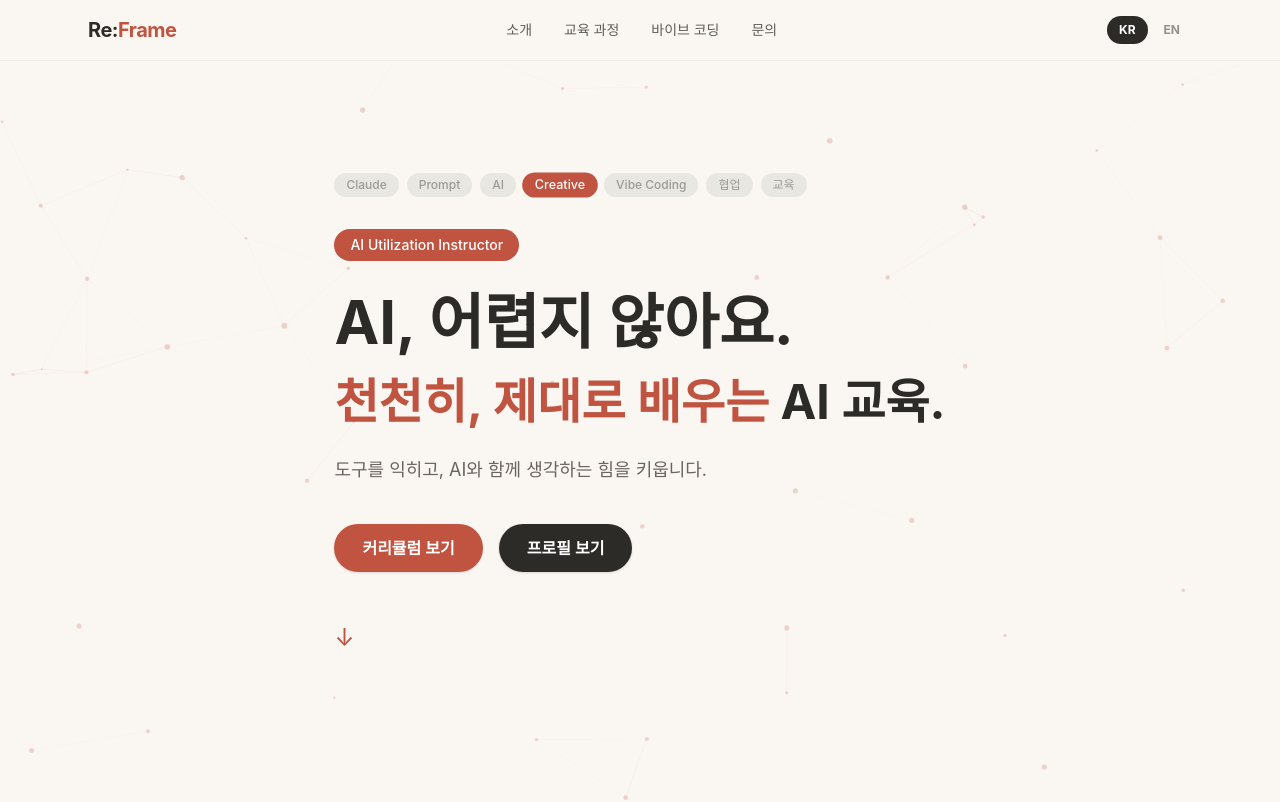
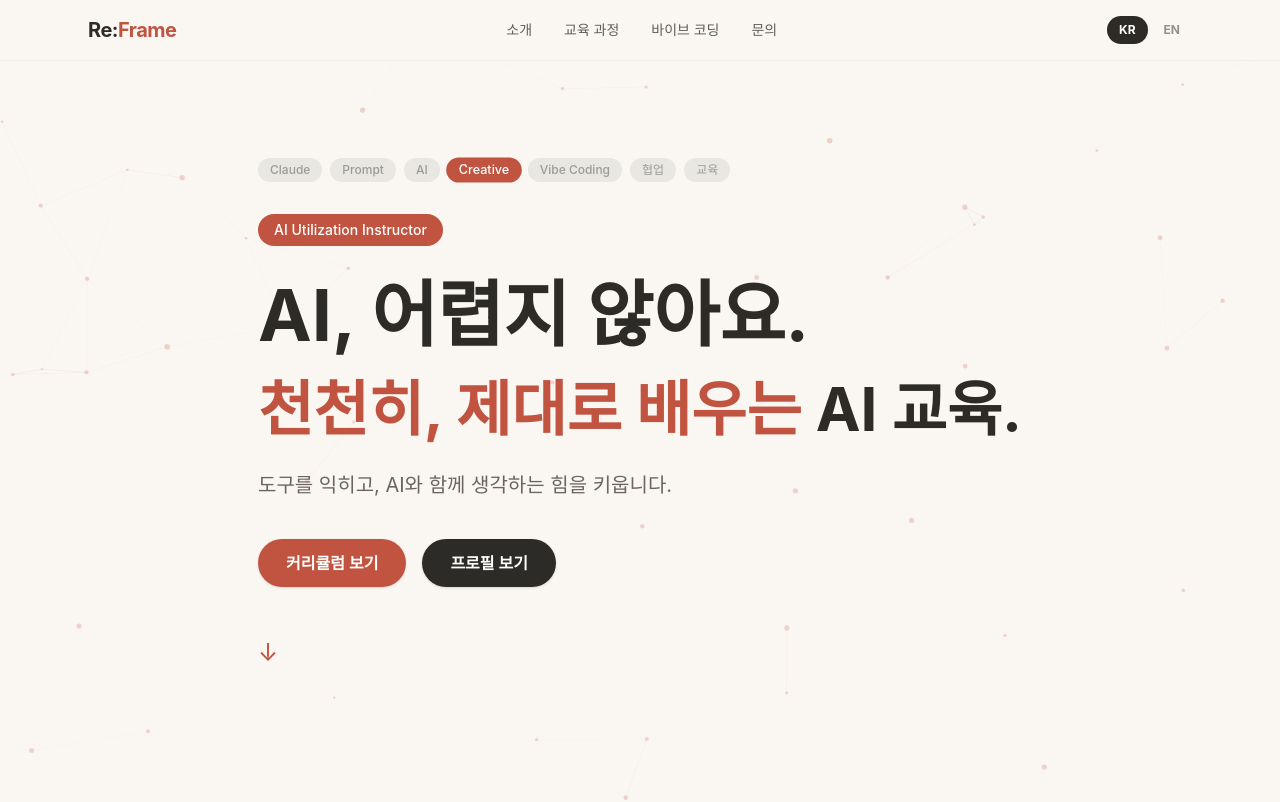
Before and after one commit to sunrye-park/reframe-ai, a React (Vite) app: page / in a window 1280 px wide. Shown: the top 802 px of the page. Built offline with nearby package versions, Linux system fonts and the light colour scheme.

Commit message:
Align hero text with nav and increase headline font sizes

```diff
--- a/src/App.jsx
+++ b/src/App.jsx
@@ -117,7 +117,7 @@ export default function App() {
       {/* ── HERO ─────────────────────────────────────────────── */}
       <section className="relative min-h-screen flex items-center bg-bg_cream overflow-hidden">
         <NetworkCanvas />
-        <div className="relative z-10 max-w-6xl mx-auto px-8 pt-28 pb-20 animate-fade-in-up">
+        <div className="relative z-10 max-w-6xl mx-auto px-6 pt-28 pb-20 animate-fade-in-up">
 
           {/* 애니메이션 태그 목록 */}
           <div className="flex flex-wrap gap-2 mb-8">
@@ -141,13 +141,13 @@ export default function App() {
           </div>
 
           {/* 헤드라인 */}
-          <h1 className="text-4xl md:text-6xl font-bold leading-tight mb-3 text-main">
+          <h1 className="text-5xl md:text-7xl font-bold leading-tight mb-3 text-main">
             AI, 어렵지 않아요.
           </h1>
-          <h2 className="text-3xl md:text-5xl font-bold leading-tight mb-6">
+          <h2 className="text-4xl md:text-6xl font-bold leading-tight mb-6">
             <span className="text-accent">천천히, 제대로 배우는</span> AI 교육.
           </h2>
-          <p className="text-sub text-lg mb-10">
+          <p className="text-sub text-xl mb-10">
             도구를 익히고, AI와 함께 생각하는 힘을 키웁니다.
           </p>
 
```
